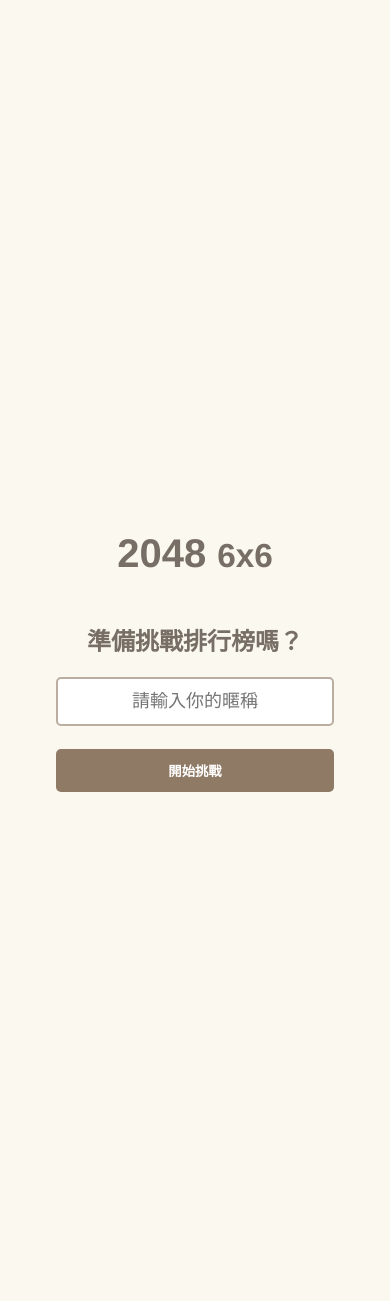
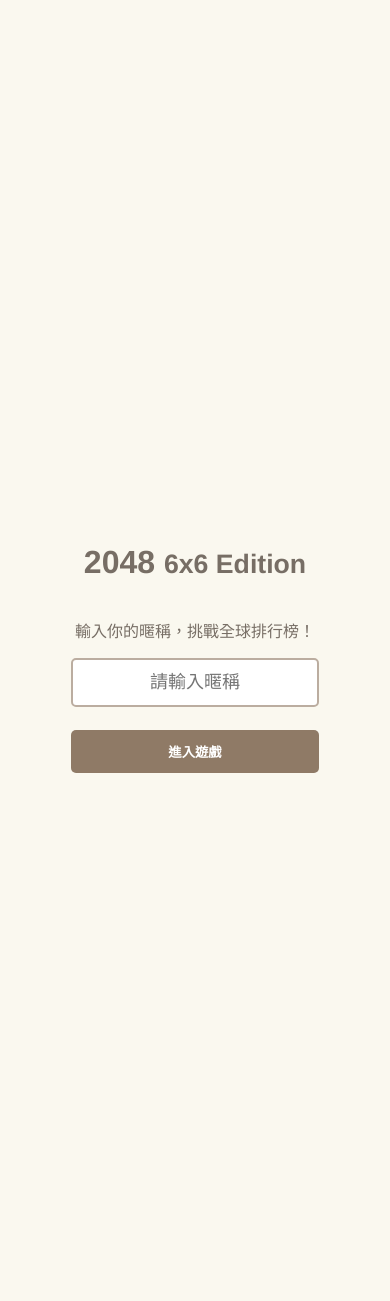
Before and after one commit to mvdmmnt0517/flask-calendar, a Flask app: page /2048 in a window 390 px wide. Run offline with Flask 3, Linux system fonts and the light colour scheme; data comes from the database, SQL or seed files in the repository.

Commit message:
Add files via upload

```diff
--- a/templates/2048.html
+++ b/templates/2048.html
@@ -1,71 +1,152 @@
 <!DOCTYPE html>
-<html>
+<html lang="zh-TW">
 <head>
-    <title>6x6 2048 遊戲</title>
+    <meta charset="UTF-8">
+    <title>2048 6x6 競技版</title>
     <meta name="viewport" content="width=device-width, initial-scale=1.0, maximum-scale=1.0, user-scalable=no">
     <style>
-        /* ... 此處保留你原本所有的 CSS ... */
-        body { font-family: 'Clear Sans', 'Helvetica Neue', Arial, sans-serif; text-align: center; background-color: #faf8ef; color: #776e65; touch-action: none; }
-        .header { margin-top: 30px; }
-        .score-container { display: flex; justify-content: center; gap: 10px; margin: 20px; }
-        .score-box { background: #bbada0; padding: 10px 25px; border-radius: 5px; color: white; min-width: 80px; }
+        body {
+            font-family: 'Clear Sans', 'Helvetica Neue', Arial, sans-serif;
+            text-align: center;
+            background-color: #faf8ef;
+            color: #776e65;
+            margin: 0;
+            padding-bottom: 50px;
+            touch-action: none;
+        }
+
+        /* 標題與分數區 */
+        .header { margin-top: 20px; }
+        .score-container { display: flex; justify-content: center; gap: 10px; margin: 15px; }
+        .score-box { background: #bbada0; padding: 10px 20px; border-radius: 5px; color: white; min-width: 80px; }
         .score-box span { display: block; }
         .label { font-size: 13px; font-weight: bold; }
-        .value { font-size: 25px; font-weight: bold; }
+        .value { font-size: 22px; font-weight: bold; }
 
-        .grid-container { position: relative; display: grid; grid-template-columns: repeat(6, 1fr); grid-gap: 8px; background-color: #bbada0; padding: 10px; border-radius: 6px; width: 95vw; max-width: 500px; margin: 20px auto; aspect-ratio: 1 / 1; overflow: hidden; }
-        .tile { background-color: #cdc1b4; display: flex; justify-content: center; align-items: center; font-size: 22px; font-weight: bold; border-radius: 4px; aspect-ratio: 1 / 1; }
+        /* --- 核心佈局：左右並排 --- */
+        .game-layout {
+            display: flex;
+            justify-content: center;
+            align-items: flex-start;
+            gap: 30px;
+            max-width: 1100px;
+            margin: 0 auto;
+            padding: 10px;
+        }
 
-        /* 數字顏色擴充 */
+        /* 左側：遊戲區 */
+        .game-side { flex: 0 0 auto; }
+
+        /* 右側：排行榜區 */
+        .leaderboard-side {
+            flex: 0 1 350px;
+            background: rgba(187, 173, 160, 0.1);
+            padding: 15px;
+            border-radius: 10px;
+            min-width: 300px;
+        }
+
+        /* 6x6 棋盤 */
+        .grid-container {
+            position: relative;
+            display: grid;
+            grid-template-columns: repeat(6, 1fr);
+            grid-gap: 8px;
+            background-color: #bbada0;
+            padding: 10px;
+            border-radius: 6px;
+            width: 90vw;
+            max-width: 460px;
+            aspect-ratio: 1 / 1;
+            margin: 0 auto;
+        }
+
+        .tile {
+            background-color: #cdc1b4;
+            display: flex;
+            justify-content: center;
+            align-items: center;
+            font-size: 20px;
+            font-weight: bold;
+            border-radius: 4px;
+            aspect-ratio: 1 / 1;
+        }
+
+        /* 數字顏色 */
         .tile-2 { background: #eee4da; color: #776e65; }
         .tile-4 { background: #ede0c8; color: #776e65; }
         .tile-8 { background: #f2b179; color: white; }
         .tile-16 { background: #f59563; color: white; }
         .tile-32 { background: #f67c5f; color: white; }
         .tile-64 { background: #f65e3b; color: white; }
-        .tile-128 { background: #edcf72; color: white; font-size: 18px; box-shadow: 0 0 10px #edcf72; }
+        .tile-128 { background: #edcf72; color: white; font-size: 16px; box-shadow: 0 0 10px #edcf72; }
+        .tile-256 { background: #edcc61; color: white; font-size: 16px; }
+        .tile-512 { background: #edc850; color: white; }
+        .tile-1024 { background: #edc53f; color: white; font-size: 14px; }
+        .tile-2048 { background: #edc22e; color: white; font-size: 14px; }
 
-        .game-over-mask { position: absolute; top: 0; left: 0; width: 100%; height: 100%; background-color: rgba(238, 228, 218, 0.9); display: flex; flex-direction: column; justify-content: center; align-items: center; z-index: 100; border-radius: 6px; animation: fadeIn 0.5s; }
-        .name-input-overlay { position: fixed; top: 0; left: 0; width: 100%; height: 100%; background-color: #faf8ef; display: flex; flex-direction: column; justify-content: center; align-items: center; z-index: 999; }
+        /* 遮罩層 */
+        .game-over-mask, .name-input-overlay {
+            position: absolute; top: 0; left: 0; width: 100%; height: 100%;
+            background-color: rgba(238, 228, 218, 0.9);
+            display: flex; flex-direction: column; justify-content: center; align-items: center;
+            z-index: 100; border-radius: 6px;
+        }
+        .name-input-overlay { position: fixed; background-color: #faf8ef; z-index: 999; }
 
-        .retry-btn, .settle-btn { padding: 12px 20px; color: white; text-decoration: none; border-radius: 5px; font-weight: bold; margin: 5px; display: inline-block; border: none; cursor: pointer; }
+        /* 按鈕樣式 */
+        .btn {
+            padding: 12px 20px; color: white; text-decoration: none; border-radius: 5px;
+            font-weight: bold; margin: 5px; display: inline-block; border: none; cursor: pointer;
+        }
         .retry-btn { background-color: #8f7a66; }
         .settle-btn { background-color: #f65e3b; }
-
-        /* 分享按鈕 */
-        .share-btn { padding: 8px 15px; border-radius: 5px; color: white; font-size: 14px; text-decoration: none; margin: 5px; font-weight: bold; }
+        .share-btn { padding: 8px 12px; font-size: 13px; }
         .btn-line { background-color: #00b900; }
         .btn-fb { background-color: #1877f2; }
 
-        .leaderboard-table { width: 100%; max-width: 400px; margin: 20px auto; border-collapse: collapse; background: white; border-radius: 10px; overflow: hidden; box-shadow: 0 4px 10px rgba(0,0,0,0.1); }
-        .leaderboard-table th { background: #bbada0; color: white; padding: 12px; }
-        .leaderboard-table td { padding: 10px; border-bottom: 1px solid #eee; }
+        /* 排行榜表格 */
+        .leaderboard-table {
+            width: 100%; border-collapse: collapse; background: white;
+            border-radius: 8px; overflow: hidden; font-size: 15px;
+        }
+        .leaderboard-table th { background: #bbada0; color: white; padding: 10px; }
+        .leaderboard-table td { padding: 8px; border-bottom: 1px solid #eee; }
+
+        /* 響應式調整 */
+        @media (max-width: 900px) {
+            .game-layout { flex-direction: column; align-items: center; }
+            .leaderboard-side { width: 90vw; max-width: 460px; margin-top: 20px; }
+        }
     </style>
 </head>
 <body>
 
     {% if not player_name %}
     <div class="name-input-overlay">
-        <h1 style="font-size: 40px; color: #776e65;">2048 <small>6x6</small></h1>
-        <h2>準備挑戰排行榜嗎？</h2>
+        <h1 style="color: #776e65;">2048 <small>6x6 Edition</small></h1>
+        <p>輸入你的暱稱，挑戰全球排行榜！</p>
         <form method="POST">
-            <input type="text" name="player_name" placeholder="請輸入你的暱稱" required
-                   style="padding: 12px; font-size: 18px; border-radius: 5px; border: 2px solid #bbada0; width: 250px; text-align: center;">
+            <input type="text" name="player_name" placeholder="請輸入暱稱" required
+                   style="padding: 12px; font-size: 18px; border-radius: 5px; border: 2px solid #bbada0; width: 220px; text-align: center;">
             <br><br>
-            <button type="submit" class="retry-btn" style="width: 278px;">開始挑戰</button>
+            <button type="submit" class="btn retry-btn" style="width: 248px;">進入遊戲</button>
         </form>
     </div>
     {% endif %}
 
     <div class="header">
         <h1>2048 <span style="font-size: 0.5em;">6x6 Edition</span></h1>
-        <p style="margin: 0; color: #8f7a66; font-weight: bold;">當前挑戰者：{{ player_name or '訪客' }}</p>
+        <p style="margin: 0; color: #8f7a66; font-weight: bold;">挑戰者：{{ player_name or '訪客' }}</p>
         <div class="score-container">
             <div class="score-box"><span class="label">SCORE</span><span class="value">{{ score }}</span></div>
             <div class="score-box"><span class="label">BEST</span><span class="value">{{ best }}</span></div>
         </div>
     </div>
 
+    <div class="game-layout">
+
+        <div class="game-side">
             <div class="grid-container">
                 {% for row in board %}
                     {% for cell in row %}
@@ -77,44 +158,53 @@
 
                 {% if game_over %}
                     <div class="game-over-mask">
-                <h2 style="font-size: 40px; margin: 0;">遊戲結束</h2>
-                <p style="font-size: 20px;">最終得分：{{ score }}</p>
-
-                <div>
-                    <a href="javascript:shareLine()" class="share-btn btn-line">分享到 LINE</a>
-                    <a href="javascript:shareFB()" class="share-btn btn-fb">分享到 FB</a>
+                        <h2 style="margin: 0;">遊戲結束</h2>
+                        <p>最終得分：{{ score }}</p>
+                        <div style="margin-bottom: 15px;">
+                            <a href="javascript:shareLine()" class="btn share-btn btn-line">LINE 分享</a>
+                            <a href="javascript:shareFB()" class="btn share-btn btn-fb">FB 分享</a>
                         </div>
-
-                <a href="/2048/reset" class="retry-btn">重新挑戰</a>
+                        <a href="/2048/reset" class="btn retry-btn">重新挑戰</a>
                     </div>
                 {% endif %}
             </div>
 
-    <div style="margin: 20px;">
-        <a href="/2048/settle" class="settle-btn" onclick="return confirm('確定要現在結束並結算分數嗎？')">提交成績並結束</a>
-        <a href="/2048/reset" class="retry-btn">重新開始</a>
+            <div style="margin-top: 15px;">
+                <a href="/2048/settle" class="btn settle-btn" onclick="return confirm('確定要結算目前分數並結束嗎？')">提交成績</a>
+                <a href="/2048/reset" class="btn retry-btn">重新開始</a>
+            </div>
+            <p style="font-size: 14px; color: #999;">使用鍵盤方向鍵或手機滑動來移動</p>
         </div>
 
-    <p>使用鍵盤 <b>↑ ↓ ← →</b> 或 <b>手機滑動</b> 來移動！</p>
-
-    <div class="leaderboard-container">
-        <h3>🏆 全球英雄榜 (Top 10)</h3>
+        <div class="leaderboard-side">
+            <h3 style="margin-top: 0;">🏆 英雄榜 (Top 10)</h3>
             <table class="leaderboard-table">
-            <tr><th>排名</th><th>玩家</th><th>分數</th></tr>
+                <thead>
+                    <tr><th>#</th><th>玩家</th><th>分數</th></tr>
+                </thead>
+                <tbody>
                     {% for name, score in leaderboard %}
                     <tr>
                         <td>{{ loop.index }}</td>
                         <td>{{ name }}</td>
                         <td style="font-weight: bold; color: #f2b179;">{{ score }}</td>
                     </tr>
+                    {% else %}
+                    <tr><td colspan="3">尚無紀錄</td></tr>
                     {% endfor %}
+                </tbody>
             </table>
+        </div>
+    </div>
+
+    <div style="margin-top: 30px;">
+        <a href="/" style="color: #8f7a66; font-weight: bold; text-decoration: none;">🏠 返回首頁</a>
     </div>
 
     <script>
-        // 分享功能
+        // 分享功能邏輯
         function shareLine() {
-            const text = encodeURIComponent("我在 6x6 2048 挑戰賽拿到了 {{ score }} 分！快來挑戰我吧！");
+            const text = encodeURIComponent("我在 6x6 2048 拿到了 {{ score }} 分！快來挑戰我！");
             const url = encodeURIComponent(window.location.origin + "/2048");
             window.open(`https://social-plugins.line.me/lineit/share?text=${text}&url=${url}`);
         }
@@ -130,7 +220,21 @@
             if (moves[e.key]) window.location.href = '/2048/move/' + moves[e.key];
         });
 
-        // 滑動邏輯 (略，請保留你原本的 Swipe Logic 代碼)
+        // 觸控滑動 (Swipe Logic)
+        let touchStartX = 0, touchStartY = 0;
+        document.addEventListener('touchstart', e => {
+            touchStartX = e.changedTouches[0].screenX;
+            touchStartY = e.changedTouches[0].screenY;
+        }, false);
+
+        document.addEventListener('touchend', e => {
+            let dx = e.changedTouches[0].screenX - touchStartX;
+            let dy = e.changedTouches[0].screenY - touchStartY;
+            if (Math.max(Math.abs(dx), Math.abs(dy)) > 30) {
+                let dir = Math.abs(dx) > Math.abs(dy) ? (dx > 0 ? 'right' : 'left') : (dy > 0 ? 'down' : 'up');
+                window.location.href = '/2048/move/' + dir;
+            }
+        }, false);
     </script>
 </body>
 </html>
```
Lines whose indentation alone changed are shown as unchanged.
